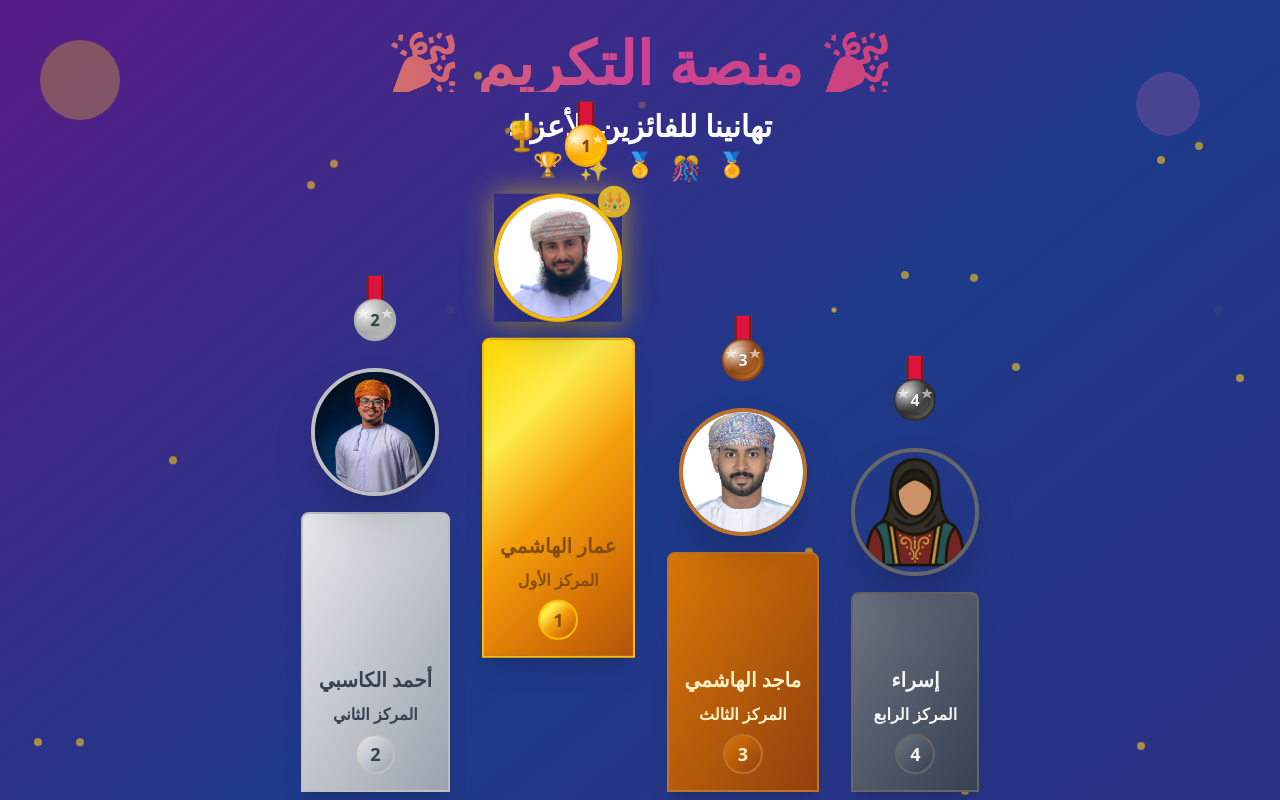
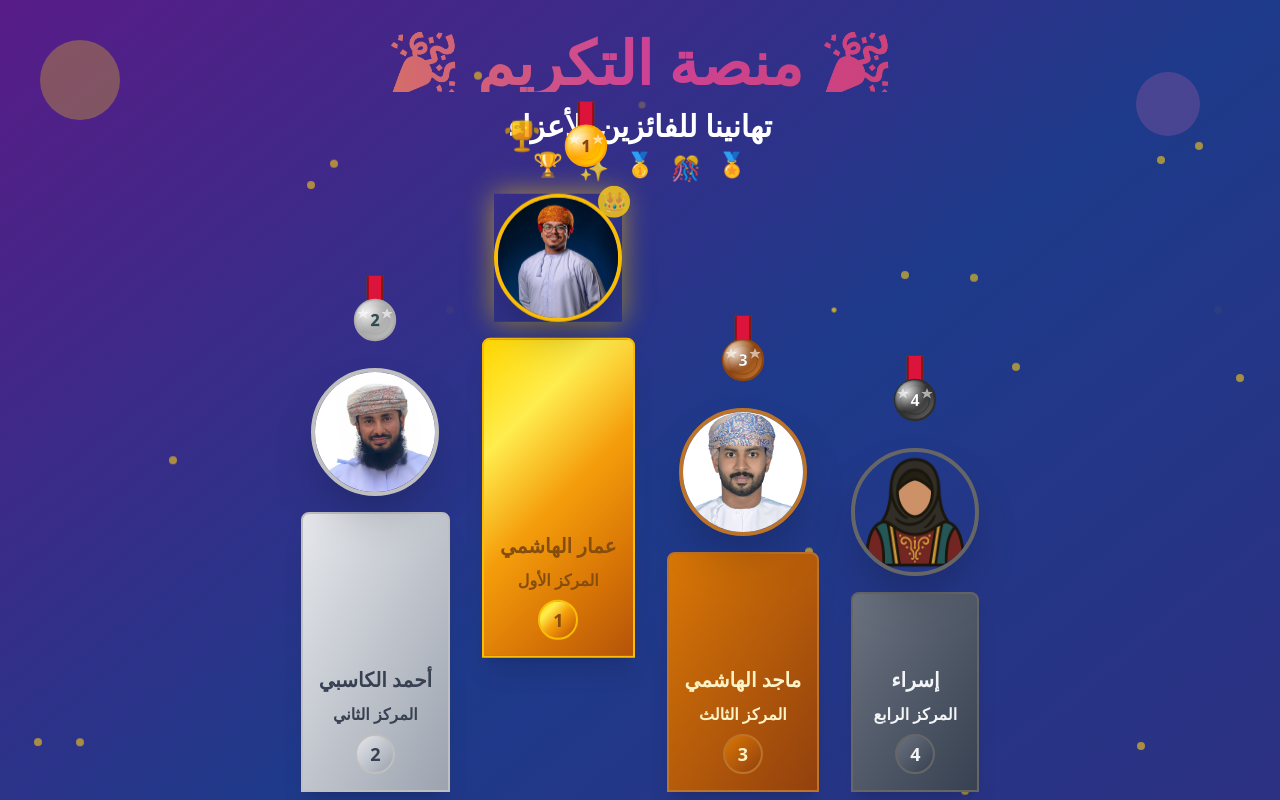
Before and after one commit to ICV-OM/takreem-al-fawzeen-platform, a React (Vite) app: page / in a window 1280 px wide. Shown: the top 800 px of the page. Built offline with nearby package versions, Linux system fonts and the light colour scheme.

Commit message:
Swap first and second place images
Swap the images of the first and second place winners.

```diff
--- a/src/pages/Index.tsx
+++ b/src/pages/Index.tsx
@@ -1,4 +1,3 @@
-
 import React from 'react';
 import PodiumStep from '../components/PodiumStep';
 
@@ -7,13 +6,13 @@ const Index = () => {
     {
       position: 2,
       name: "أحمد الكاسبي",
-      imageSrc: "/lovable-uploads/a21bba29-a454-4c5e-8f58-6db3213dce05.png",
+      imageSrc: "/lovable-uploads/ab7a64bf-787c-4536-b086-883ce292d4fb.png",
       height: "280px"
     },
     {
       position: 1,
       name: "عمار الهاشمي",
-      imageSrc: "/lovable-uploads/ab7a64bf-787c-4536-b086-883ce292d4fb.png",
+      imageSrc: "/lovable-uploads/a21bba29-a454-4c5e-8f58-6db3213dce05.png",
       height: "320px"
     },
     {
```
